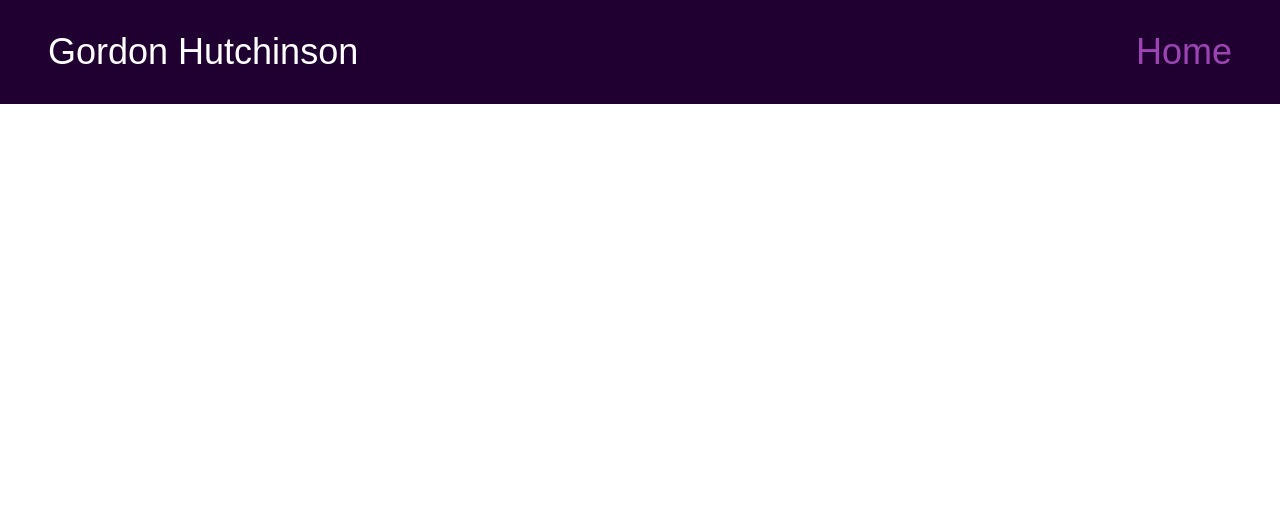
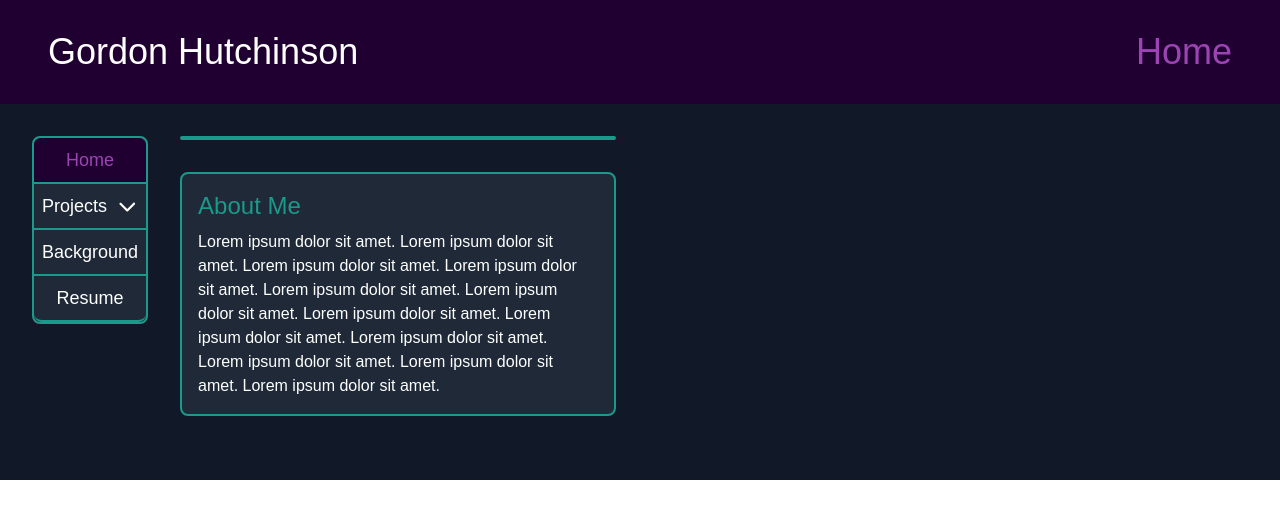
Before and after one commit to Algebarnacle/portfolio, a Next.js app: page / in a window 1280 px wide. Shown: the top 518 px of the page. Built offline with nearby package versions, Linux system fonts and the light colour scheme; a web font is replaced by a local one.

Commit message:
Created Navigation component and added it to page displays

```diff
--- a/package.json
+++ b/package.json
@@ -10,9 +10,13 @@
     "production": "next build && next start"
   },
   "dependencies": {
+    "@fortawesome/fontawesome": "^1.1.8",
+    "@fortawesome/fontawesome-svg-core": "^6.7.1",
+    "@fortawesome/free-solid-svg-icons": "^6.7.1",
+    "@fortawesome/react-fontawesome": "^0.2.2",
     "@next/font": "^14.2.15",
     "mongo": "^0.1.0",
-    "next": "14.1.4",
+    "next": "^14.2.20",
     "react": "^18",
     "react-dom": "^18"
   },
--- a/src/app/layout.tsx
+++ b/src/app/layout.tsx
@@ -1,5 +1,9 @@
 import type { Metadata } from "next";
 import "./globals.css";
+
+import { config } from '@fortawesome/fontawesome-svg-core'
+import '@fortawesome/fontawesome-svg-core/styles.css'
+config.autoAddCss = false;
 
 export const metadata: Metadata = {
   title: "Gordon Hutchinson - Portfolio",
--- a/src/app/page.tsx
+++ b/src/app/page.tsx
@@ -1,4 +1,6 @@
+import HomeContent from "@/components/Content";
 import Header from "@/components/Header";
+import Navigation from "@/components/Navigation";
 import { NextFont } from "@next/font";
 import { Sofia_Sans } from "@next/font/google";
 
@@ -11,6 +13,10 @@ export default function Home() {
   return (
     <div className={`flex flex-col ${portfolio_font.className}`}>
       <Header title={PAGE_TITLE} />
+      <div className="flex flex-row bg-gray-900 p-8">
+        <Navigation page={PAGE_TITLE} />
+        <HomeContent />
+      </div>
     </div>
   );
 
--- /dev/null
+++ b/src/components/Content.tsx
@@ -0,0 +1,31 @@
+export default function HomeContent() {
+    return (
+        <div className="flex flex-col">
+            <div
+            className="bg-gray-800 text-white text-base flex flex-row border-2 border-accent rounded-lg justify-between w-full mb-8"
+            >
+
+            </div>
+
+
+            <div
+            className="bg-gray-800 text-white text-base flex flex-row border-2 border-accent rounded-lg justify-between w-full mb-8"
+            >
+                <div className="flex flex-col">
+                    <div className="text-2xl text-accent ml-4 mt-4">About Me</div>
+                    <div className="mx-4 mb-4 mt-2 max-w-96">
+                        Lorem ipsum dolor sit amet. Lorem ipsum dolor sit amet. Lorem ipsum dolor sit amet.
+                        Lorem ipsum dolor sit amet. Lorem ipsum dolor sit amet. Lorem ipsum dolor sit amet.
+                        Lorem ipsum dolor sit amet. Lorem ipsum dolor sit amet. Lorem ipsum dolor sit amet.
+                        Lorem ipsum dolor sit amet. Lorem ipsum dolor sit amet. Lorem ipsum dolor sit amet.
+                    </div>
+                </div>
+                <div className="m-2"></div>
+            </div>
+        </div>
+    );
+}
+
+export function ProjectsContent() {
+
+}
--- /dev/null
+++ b/src/components/Navigation.tsx
@@ -0,0 +1,37 @@
+import { FontAwesomeIcon } from "@fortawesome/react-fontawesome";
+import { faChevronDown } from "@fortawesome/free-solid-svg-icons";
+import { faChevronUp } from "@fortawesome/free-solid-svg-icons";
+
+export default function Navigation({page}:{page:string}) {
+
+    return (
+        <div
+        className="bg-gray-800 text-white text-lg flex flex-col border-2 border-accent rounded-lg justify-start size-auto mr-8 items-center h-fit"
+        >
+            <NavItem name="Home" selected={page == "Home"} classes="rounded-t-lg" />
+            <NavDropdown name="Projects" selected={page == "Projects"} classes="" />
+            <NavItem name="Background" selected={page == "Background"} classes="" />
+            <NavItem name="Resume" selected={page == "Resume"} classes="rounded-b-lg border-b-0" />
+        </div>
+    );
+}
+
+
+function NavItem({name, selected, classes}:{name:string, selected:boolean, classes:string}) {
+
+    return (
+        <div className={`${selected ? "bg-primary text-secondary cursor-default" : "text-white hover:bg-primary cursor-pointer"} border-b-2 border-accent p-2 w-full text-center ${classes}`}>
+            {name}
+        </div>
+    );
+}
+
+function NavDropdown({name, selected, classes}:{name:string, selected:boolean, classes:string}) {
+
+    return (
+        <div className={`${selected ? "bg-primary text-secondary cursor-default" : "text-white hover:bg-primary cursor-pointer"} border-b-2 border-accent p-2 w-full text-center flex flex-row justify-between items-center ${classes}`}>
+            <div>{name}</div>
+            <FontAwesomeIcon icon={selected ? faChevronUp : faChevronDown} className="fa-fw" size="1x"/>
+        </div>
+    );
+}
```
Also changed, not shown: 1 other file (tests, documents, lock files or other folders).
